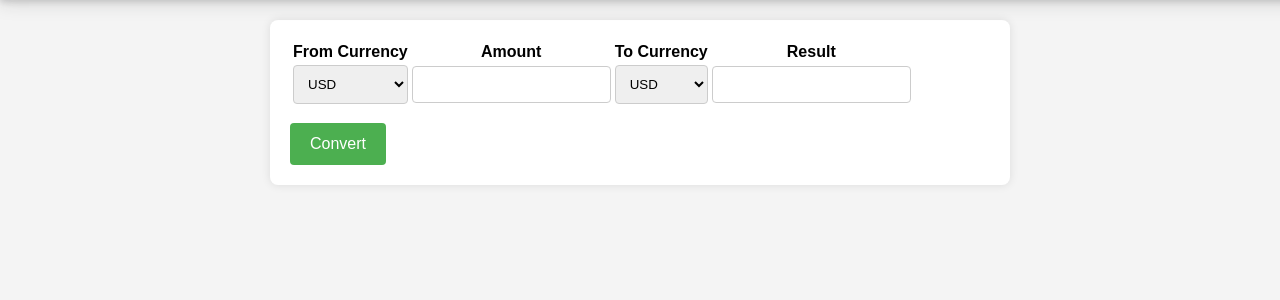
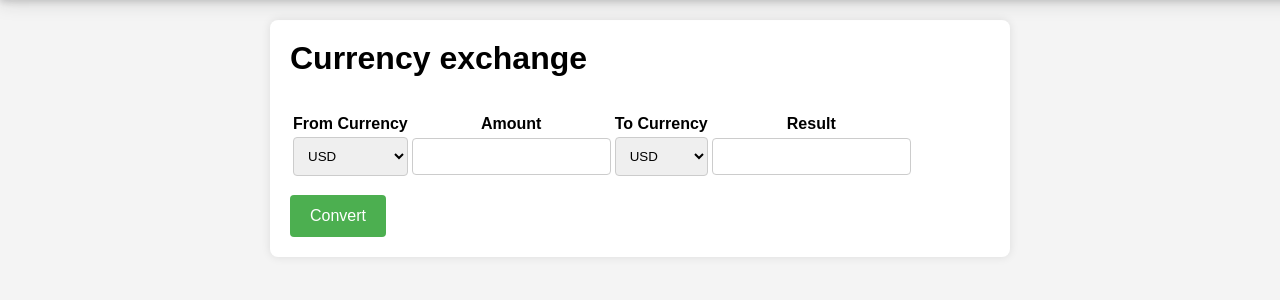
Before and after one commit to huajie-zhong/expense-tracker, a Flask app: page /currency/ in a window 1280 px wide. Shown: the part 95-395 px from the top of the page. Run offline with Flask 3, Linux system fonts and the light colour scheme.

Commit message:
beautify

```diff
--- a/front-end/templates/currency.html
+++ b/front-end/templates/currency.html
@@ -3,6 +3,8 @@
 <body>
 <div class="container">
 <form>
+    <h1 style="margin-bottom: 35px">Currency exchange</h1>
+
         <table>
             <tr>
                 <th>From Currency</th>
@@ -13,10 +15,10 @@
             <tr>
                 <td>
                     <select id="fromCurrency">
-                        <!-- Add options for each currency here -->
+                        <!-- options for each currency-->
                         <option value="USD">USD</option>
                         <option value="EUR">EUR</option>
-                        <!-- etc. -->
+
                     </select>
                 </td>
                 <td>
@@ -24,10 +26,9 @@
                 </td>
                 <td>
                     <select id="toCurrency">
-                        <!-- Add options for each currency here -->
+                        <!--options for each currency-->
                         <option value="USD">USD</option>
                         <option value="EUR">EUR</option>
-                        <!-- etc. -->
                     </select>
                 </td>
                 <td>
```
